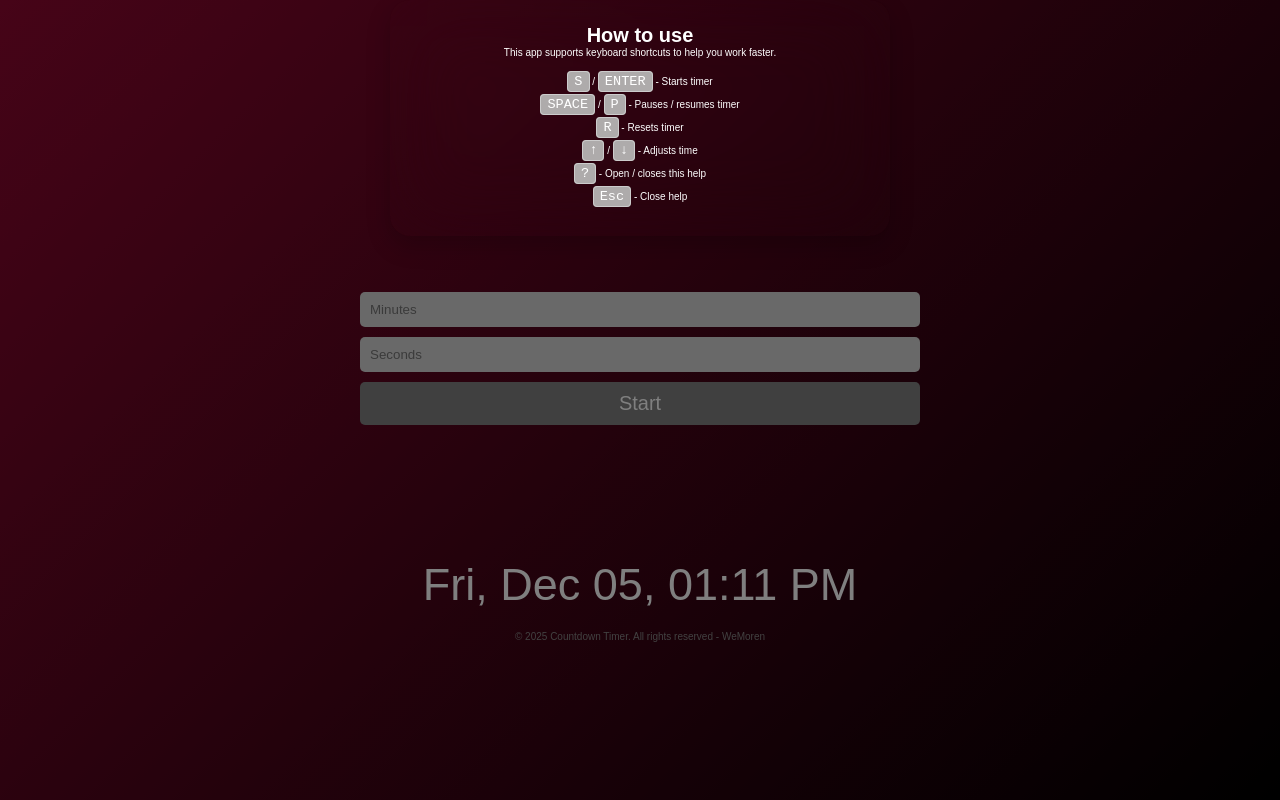
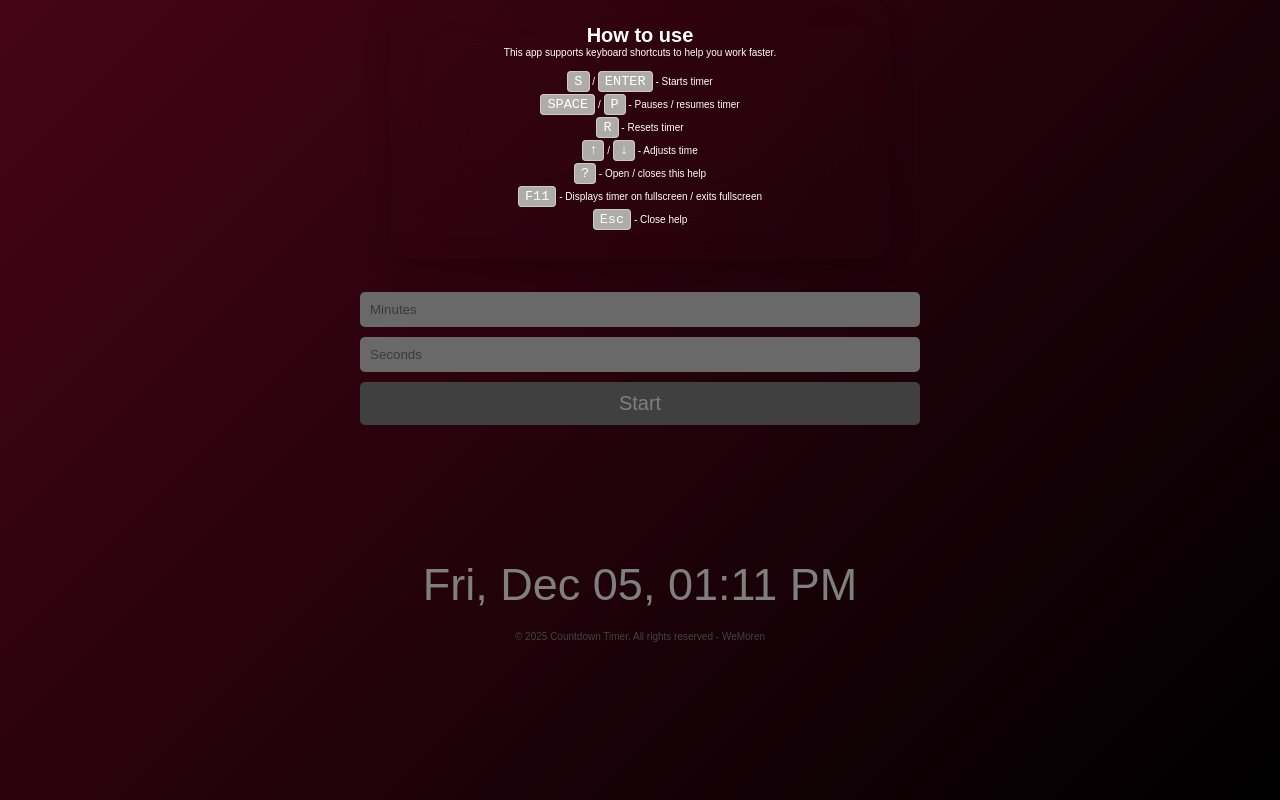
Before and after one commit to WeMoren/CountdownTimer, a React (Vite) app: page / in a window 1280 px wide. Built offline with nearby package versions, Linux system fonts and the light colour scheme.

Commit message:
added fullscreen

```diff
--- a/src/Components/HelpModal.jsx
+++ b/src/Components/HelpModal.jsx
@@ -14,6 +14,7 @@ const HelpModal = ({ onClose, show }) => {
           <li><kbd>R</kbd> - Resets timer</li>
           <li><kbd>↑</kbd> / <kbd>↓</kbd> - Adjusts time</li>
           <li><kbd>?</kbd>  - Open / closes this help</li>
+          <li><kbd>F11</kbd>  - Displays timer on fullscreen / exits fullscreen</li>
           <li><kbd>Esc</kbd> - Close help</li>
         </ul>
       </div>
```
